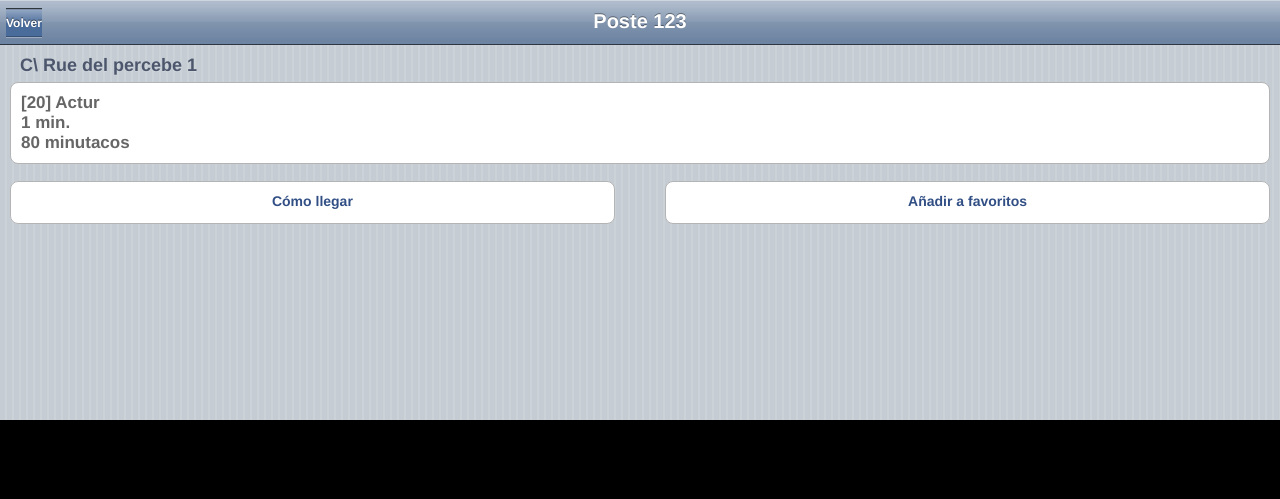
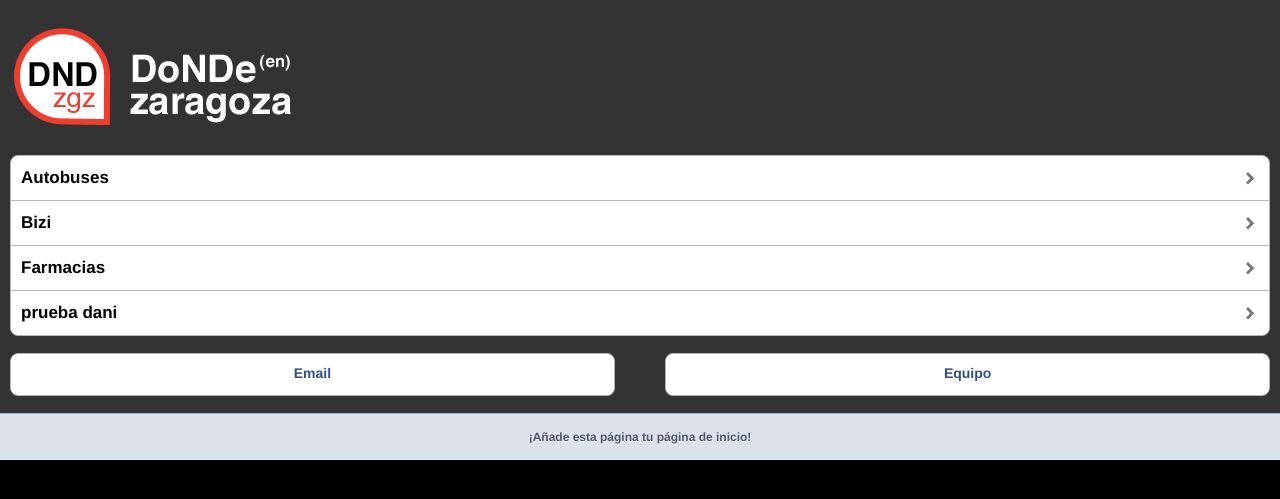
Before and after one commit to danilat/closin, a Python web app: template closin/templates/index.html in a window 1280 px wide. Shown: the top 499 px of the page. Run offline with Jinja, Linux system fonts and the light colour scheme; the template is opened without the code that fills it, so the values that code supplies are empty; some libraries are stand-ins or nearby versions.

Commit message:
la pantalla de buses parece que tira de cojón

```diff
--- a/closin/templates/index.html
+++ b/closin/templates/index.html
@@ -73,32 +73,17 @@
 		</ul>
 	</div>
 
-	<div id="detail" class="current">
-		<div class="toolbar">
-		        <h1>Poste 123</h1>
-		        <a class="button back" href="#">Volver</a>
-		</div>
-		<h1>C\ Rue del percebe 1</h1>
-		<ul class="rounded">
-			<li>
-				[20] Actur<br/>
-				1 min.<br/>
-				80 minutacos
-			</li>
-		</ul>
+	<div id="detail">
 
-		<ul class="individual">
-			<li><a href="#" target="_blank">Cómo llegar</a></li>
-			<li><a href="#" target="_blank">Añadir a favoritos</a></li>
-		</ul>
 	</div>
 
-	<div id="home" class="">
+	<div id="home" class="current">
 		<p style="margin-top:20px"><img src="/static/images/cabecera.png" /></p>
 		<ul class="rounded">
 			<li class="arrow"><a class="slide" href="#bus">Autobuses</a></li>
 			<li class="arrow"><a href="#bizi">Bizi</a></li>
 			<li class="arrow"><a href="#farmacias">Farmacias</a></li>
+			<li class="arrow"><a href="#detail" onclick="loadDetail('bus',215)">prueba dani</a></li>
 		</ul>
 		<ul class="rounded" id="favorites">
 			<li class="arrow"><a href="#favoritos">Favoritos</a></li>
@@ -190,6 +175,10 @@
 					}
 				});
 
+			}
+
+			function loadDetail(service,id){
+				$('#detail').load('/details?service='+service+'&id='+id);
 			}
 
 			function removeMarkers() {
```
